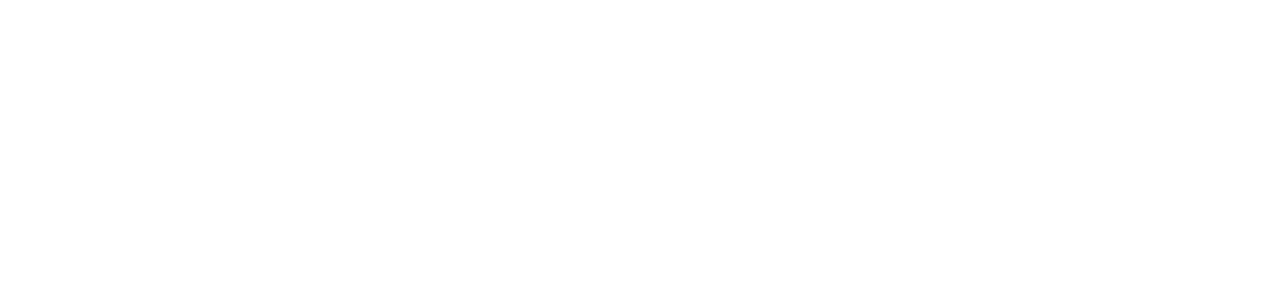
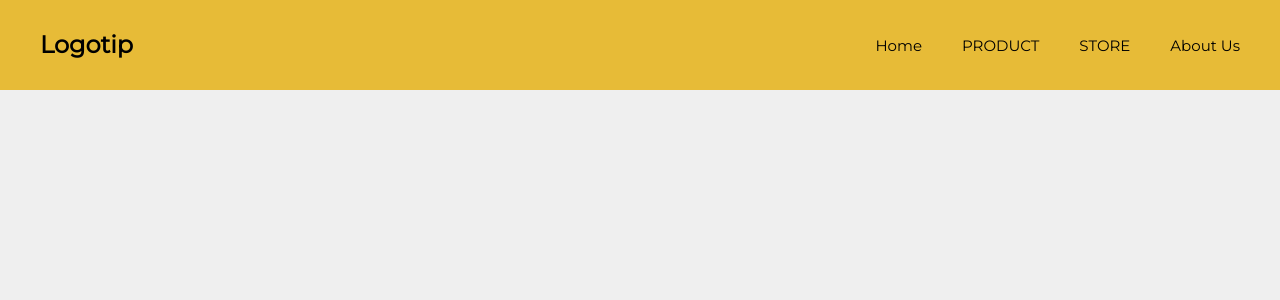
Before and after one commit to AlsuMukha/react_practice, a React (Vite) app: page / in a window 1280 px wide. Shown: the top 300 px of the page. Built offline with nearby package versions, Linux system fonts and the light colour scheme.

Commit message:
adaptive_burger_menu

```diff
--- a/index.html
+++ b/index.html
@@ -5,6 +5,9 @@
     <title>Практика</title>
   </head>
   <body>
+    <link rel="preconnect" href="https://fonts.googleapis.com">
+    <link rel="preconnect" href="https://fonts.gstatic.com" crossorigin>
+    <link href="https://fonts.googleapis.com/css2?family=Montserrat&display=swap" rel="stylesheet">
     <div id="root"></div>
     <script type="module" src="/src/main.jsx"></script>
   </body>
--- a/package.json
+++ b/package.json
@@ -11,7 +11,8 @@
   },
   "dependencies": {
     "react": "^18.2.0",
-    "react-dom": "^18.2.0"
+    "react-dom": "^18.2.0",
+    "react-icons": "^4.10.1"
   },
   "devDependencies": {
     "@types/react": "^18.2.15",
--- a/src/App.jsx
+++ b/src/App.jsx
@@ -1,8 +1,15 @@
 import { useState } from 'react'
 import './App.css'
+import Header from './components/Header/Header'
 
 function App() {
-
+  return (
+    <div>
+      <div className='wrapper'>
+        <Header />
+      </div>
+    </div>
+  );
 }
 
 export default App
--- /dev/null
+++ b/src/components/Header/Header.css
@@ -0,0 +1,71 @@
+header {
+    width: 100%;
+    margin: 0px auto;
+    background-color: #e7bb37;
+}
+
+.header__container{
+    height: 90px;
+    display: flex;
+    align-items: center;
+    justify-content: space-between;
+}
+
+.header__lodo span {
+    font-size: 24px;
+    font-weight: 700;
+    padding-left: 40px;
+}
+
+.header__item li{
+    display: inline-block;
+    padding-right: 40px;
+    font-size: 15px;
+    font-weight: 500;
+    cursor: pointer;
+}
+
+.header__item li:hover{
+    color: #6a5720;
+}
+
+.header__menu-icons{
+    display: none;
+}
+
+@media (max-width: 800px) {
+    .header__menu-icons{
+        display: block;
+        position: absolute;
+        right: 40px;
+        cursor: pointer;
+
+    }
+
+    .header__item ul.active{
+        display: flex;
+        flex-direction: column;
+        justify-content:space-around;
+        align-items: flex-start;
+        position: absolute;
+        top: 90px;
+        right: 0px;
+        width: 300px;
+        height: 200px;
+        background-color: #e7bb37;
+        opacity: 0.8;
+        z-index: 10;
+        transition: 5s;
+    }
+
+    .header__item ul{
+        display: none;
+    }
+
+    .header__item li {
+        font-size: 15px;
+        font-weight: 500;
+        margin-left: 30px;
+        cursor: pointer;
+    }
+}
--- /dev/null
+++ b/src/components/Header/Header.jsx
@@ -0,0 +1,31 @@
+import React from 'react'
+import './Header.css'
+import {BiMenu} from 'react-icons/bi'
+import { useState } from 'react'
+
+
+const Header = () => {
+  const [nav, setNav] = useState(false)
+  return (
+    <header className='header'>
+        <div className='header__container'>
+            <div className='header__lodo'>
+              <span>Logotip</span>
+            </div>
+            <div className='header__item'>
+                <ul className={nav ? 'active' : ''}>
+                    <li>Home</li>
+                    <li>PRODUCT</li>
+                    <li>STORE</li>
+                    <li>About Us</li>
+                </ul>
+            </div>
+            <div onClick={() => setNav(!nav)} className='header__menu-icons'>
+              <BiMenu />
+            </div>
+        </div>
+    </header>
+  )
+}
+
+export default Header
--- a/src/index.css
+++ b/src/index.css
@@ -0,0 +1,46 @@
+*{
+    padding: 0;
+    margin: 0;
+    border: 0;
+}
+*,*:before,*::after{
+    -moz-box-sizing: border-box;
+    -webkit-box-sizing: border-box;
+    box-sizing: border-box;
+}
+:focus,:active{outline: none;}
+a:focus,a:active{outline: none;}
+
+nav,footer,header,aside{display: block;}
+
+html,body{
+    height: 100%;
+    width: 100%;
+    font-size: 100%;
+    line-height: 1;
+    font-size: 14px;
+    -ms-text-size-adjust: 100%;
+    -moz-text-size-adjust: 100%;
+    -webkit-text-size-adjust: 100%;
+}
+
+input,button,textarea{font-family:inherit;}
+
+input::-ms-clear{display: none;}
+button{cursor: pointer;}
+button::-moz-focus-inner {padding:0;border:0;}
+a, a:visited{text-decoration: none;}
+a:hover{text-decoration: none;}
+ul li{list-style: none;}
+img{vertical-align: top;}
+
+h1,h2,h3,h4,h5,h6{font-size:inherit;font-weight: 400;}
+/* -------------------- */
+
+.wrapper {
+    width: 100%;
+    height: 1200px;
+    margin: 0px auto;
+    font-family: Montserrat;
+    background-color: #efefef;
+  }
```
Also changed, not shown: src/components/Header.jsx (deleted), 1 other file (tests, documents, lock files or other folders).
